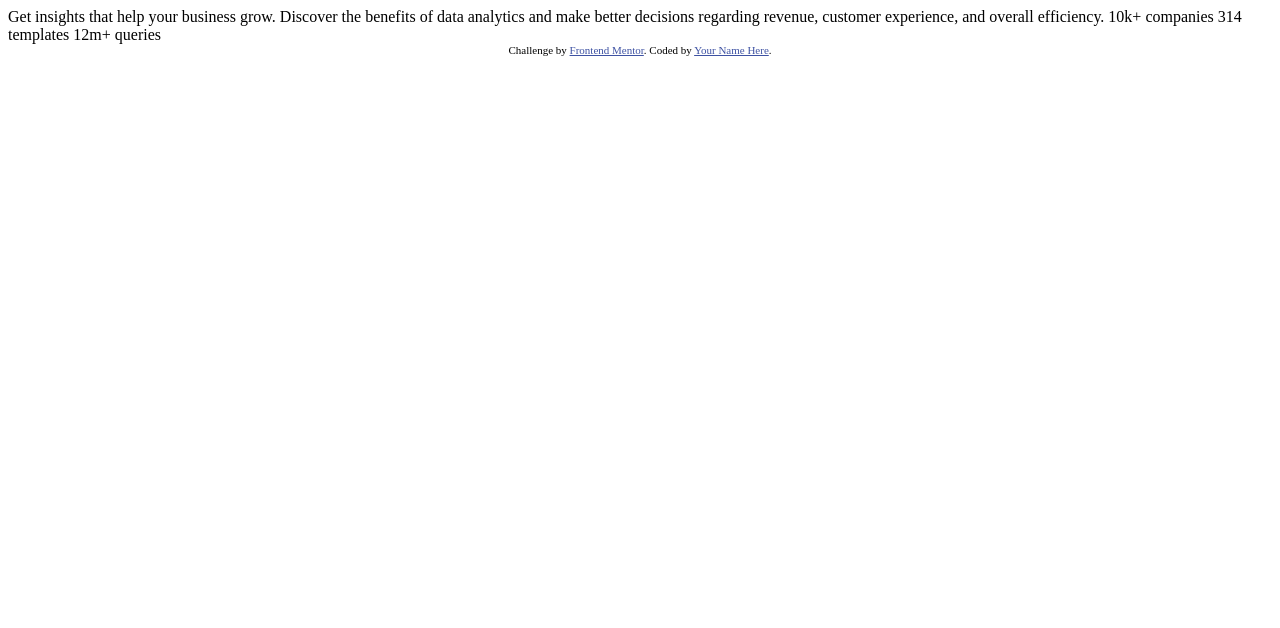
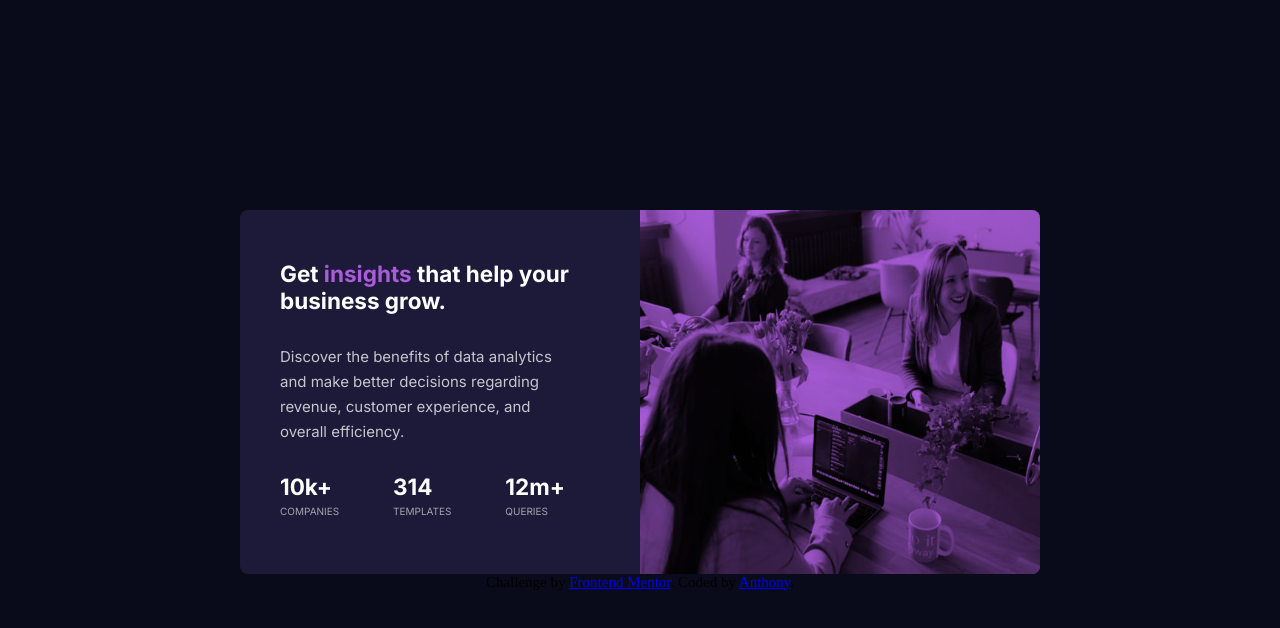
Before and after one commit to Dev-antonie/stats-preview-card, a plain HTML site: page index.html in a window 1280 px wide. Drawn offline with Linux system fonts and the light colour scheme.

Commit message:
upated html and css,

```diff
--- a/index.html
+++ b/index.html
@@ -3,31 +3,48 @@
 <head>
   <meta charset="UTF-8">
   <meta name="viewport" content="width=device-width, initial-scale=1.0"> <!-- displays site properly based on user's device -->
-
+<link rel="preconnect" href="https://fonts.googleapis.com">
+<link rel="preconnect" href="https://fonts.gstatic.com" crossorigin>
+<link href="https://fonts.googleapis.com/css2?family=Inter:ital,opsz@0,14..32;1,14..32&display=swap" rel="stylesheet">
+<link rel="preconnect" href="https://fonts.googleapis.com">
+<link rel="preconnect" href="https://fonts.gstatic.com" crossorigin>
+<link href="https://fonts.googleapis.com/css2?family=Inter:ital,opsz,wght@0,14..32,700;1,14..32,700&display=swap" rel="stylesheet">
+<link rel="preconnect" href="https://fonts.googleapis.com">
+<link rel="preconnect" href="https://fonts.gstatic.com" crossorigin>
+<link href="https://fonts.googleapis.com/css2?family=Lexend+Deca&display=swap" rel="stylesheet">
   <link rel="icon" type="image/png" sizes="32x32" href="./images/favicon-32x32.png">
 
+  <link href="styles.css" rel="stylesheet" >
   <title>Frontend Mentor | Stats preview card component</title>
-
-  <!-- Feel free to remove these styles or customise in your own stylesheet 👍 -->
-  <style>
-    .attribution { font-size: 0.6875rem; text-align: center; }
-    .attribution a { color: hsl(228, 45%, 44%); }
-  </style>
 </head>
 <body>
-
-  Get insights that help your business grow.
-
-  Discover the benefits of data analytics and make better decisions regarding revenue, customer
-  experience, and overall efficiency.
-
-  10k+ companies
-  314 templates
-  12m+ queries
-
-  <footer class="attribution">
+  <main>
+    <section class="first-section">
+      <h1>Get <span>insights </span>that help your business grow.</h1>
+      <p class="main-paragraph">Discover the benefits of data analytics and make better decisions regarding revenue, customer
+  experience, and overall efficiency.</p>
+  <div class="div-stats">
+    <div class="stats">
+      <h2>10k+</h2>
+      <p class="stat-headings">companies</p>
+    </div>
+    <div class="stats">
+      <h2>314</h2>
+      <p class="stat-headings">templates</p>
+    </div>
+    <div class="stats">
+      <h2>12m+</h2>
+      <p class="stat-headings">queries</p>
+    </div>
+  </div>
+    </section>
+    <section class="img-section">
+      <img src="images/image-header-desktop.jpg" alt="">
+    </section>
+  </main>
+<footer class="attribution">
     Challenge by <a href="https://www.frontendmentor.io?ref=challenge">Frontend Mentor</a>.
-    Coded by <a href="#">Your Name Here</a>.
+    Coded by <a href="#">Anthony</a>.
   </footer>
 </body>
 </html>
--- /dev/null
+++ b/styles.css
@@ -0,0 +1,107 @@
+:root{
+  --bgcolor1-navy:  hsl(233, 47%, 7%);
+  --bgcolor2-blue: hsl(244, 37%, 16%);
+  --color3-purple: hsl(277, 64%, 61%);
+  --color1-white: hsl(0, 0%, 100%);
+  --color2-white:hsla(0, 0%, 100%, 0.75);
+  --color3-white:hsla(0, 0%, 100%, 0.6);
+  --font-inter: 'Inter', sans-serif;
+  --font-lexend-deca: 'Lexend Deca', sans-serif;
+  --fw-bold: 700;
+  --fw-regular: 400;
+}
+*{
+  margin: 0;
+  padding: 0;
+  box-sizing: border-box;
+}
+body{
+  background-color: var(--bgcolor1-navy);
+  display: flex;
+  align-items: center;
+  justify-content: center;
+  min-height: 100vh;
+  flex-direction: column;
+    font-size: 15px;
+}
+main {
+  background-color: var(--bgcolor2-blue);
+  max-width: 800px;
+  display: flex;
+  align-items: stretch;
+  border-radius: 8px;
+  overflow: hidden;
+  height: auto;
+}
+section {
+  flex: 1 1 50%;
+}
+.first-section{
+  padding: 50px 60px  50px 40px ;
+}
+h1{
+  font-family: var(--font-inter);
+  font-weight: var(--fw-bold);
+  color: var(--color1-white);
+}
+span{
+  color: var(--color3-purple);
+}
+.main-paragraph{
+  padding-top: 30px;
+  color: var(--color2-white);
+  font-family: var(--font-inter);
+  padding-bottom: 30px;
+  font-size: 15px;
+  line-height: 25px;
+}
+.div-stats{
+  display: flex;
+  justify-content: space-between;
+  padding-right: 15px;
+  font-family: var(--font-inter);
+
+}
+.stats{
+  line-height: 25px;
+}
+h2{
+  color: var(--color1-white);
+
+}
+.stat-headings{
+  color: var(--color3-white);
+  text-transform: uppercase;
+  font-weight: var(--fw-regular);
+  font-size: 10px;
+}
+.img-section{
+  background-color: var(--color3-purple);
+  width: 100%;
+  display: flex;
+}
+img {
+  width: 100%;
+  height: 100%;
+ mix-blend-mode: multiply;
+ display: block;
+
+}
+@media (max-width: 768px) {
+main{
+  flex-direction: column;
+  margin: 30px 15px;
+}
+.img-section{
+  order: -1;
+}
+.first-section{
+  text-align: center;
+}
+.div-stats{
+  flex-direction: column;
+  gap: 20px;
+  margin: 0 auto;
+  padding: 0px;
+
+}
```
